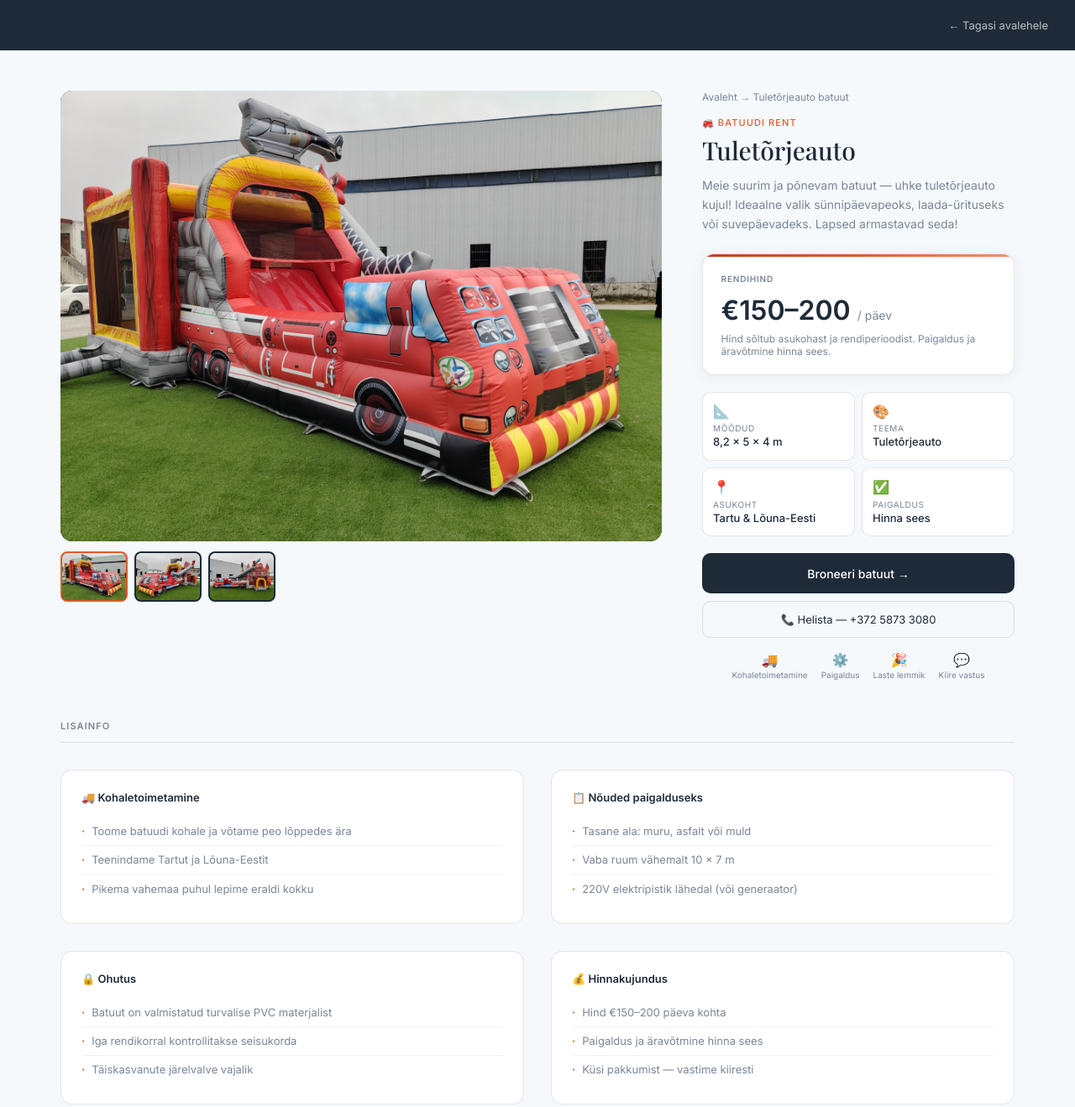
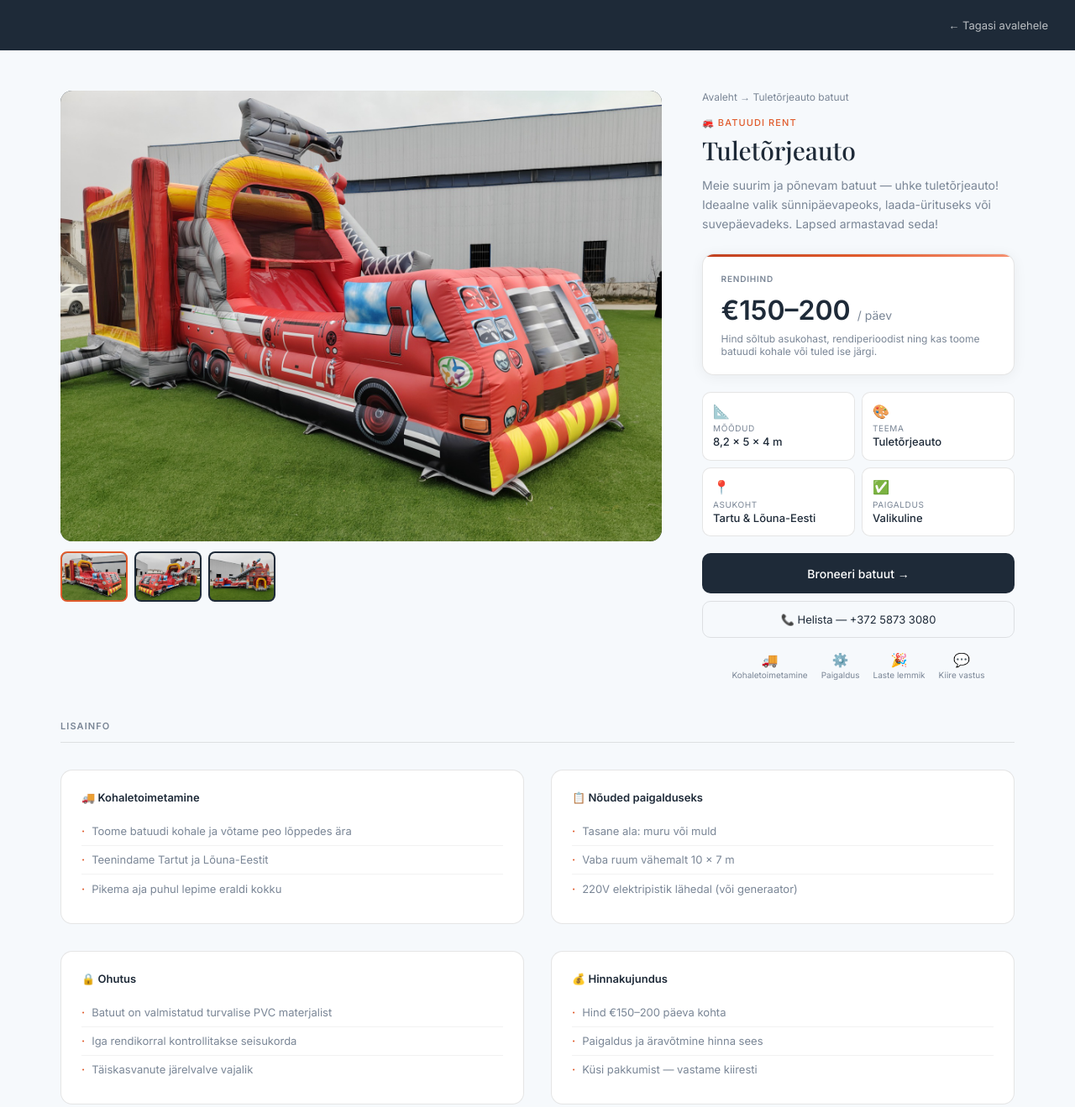
Before and after one commit to hermant1993-gif/hermant1993-gif.github.io, a plain HTML site: page firetruck.html in a window 1280 px wide. Shown: the top 1319 px of the page at 84% size. Drawn offline with nearby package versions, Linux system fonts and the light colour scheme.

Commit message:
Add files via upload

```diff
--- a/firetruck.html
+++ b/firetruck.html
@@ -100,14 +100,14 @@ body{font-family:'Inter',sans-serif;background:var(--bg);color:var(--slate)}
     <div class="back-breadcrumb"><a href="index.html">Avaleht</a> → Tuletõrjeauto batuut</div>
     <div class="product-eyebrow">🚒 Batuudi rent</div>
     <h1 class="product-title">Tuletõrjeauto</h1>
-    <p class="product-tagline">Meie suurim ja põnevam batuut — uhke tuletõrjeauto kujul! Ideaalne valik sünnipäevapeoks, laada-ürituseks või suvepäevadeks. Lapsed armastavad seda!</p>
+    <p class="product-tagline">Meie suurim ja põnevam batuut — uhke tuletõrjeauto! Ideaalne valik sünnipäevapeoks, laada-ürituseks või suvepäevadeks. Lapsed armastavad seda!</p>
 
     <div class="price-card">
       <div class="price-top-bar"></div>
       <div class="price-inner">
         <div class="price-label">Rendihind</div>
         <div class="price-main">€150–200 <span>/ päev</span></div>
-        <div class="price-note">Hind sõltub asukohast ja rendiperioodist. Paigaldus ja äravõtmine hinna sees.</div>
+        <div class="price-note">Hind sõltub asukohast, rendiperioodist ning kas toome batuudi kohale või tuled ise järgi.</div>
       </div>
     </div>
 
@@ -115,7 +115,7 @@ body{font-family:'Inter',sans-serif;background:var(--bg);color:var(--slate)}
       <div class="spec-item"><div class="spec-icon">📐</div><div class="spec-key">Mõõdud</div><div class="spec-val">8,2 × 5 × 4 m</div></div>
       <div class="spec-item"><div class="spec-icon">🎨</div><div class="spec-key">Teema</div><div class="spec-val">Tuletõrjeauto</div></div>
       <div class="spec-item"><div class="spec-icon">📍</div><div class="spec-key">Asukoht</div><div class="spec-val">Tartu &amp; Lõuna-Eesti</div></div>
-      <div class="spec-item"><div class="spec-icon">✅</div><div class="spec-key">Paigaldus</div><div class="spec-val">Hinna sees</div></div>
+      <div class="spec-item"><div class="spec-icon">✅</div><div class="spec-key">Paigaldus</div><div class="spec-val">Valikuline</div></div>
     </div>
 
     <a href="mailto:info@paevakangelane.ee?subject=Tulet%C3%B5rjeauto%20batuut%20%E2%80%94%20p%C3%A4ring&body=Tere!%0A%0ASoovin%20rentida%20Tulet%C3%B5rjeauto%20batuuti.%0A%0ASoovitud%20kuup%C3%A4ev%3A%20%0AKoht%3A%20%0A%0AT%C3%A4nan!" class="cta-btn">Broneeri batuut →</a>
@@ -138,13 +138,13 @@ body{font-family:'Inter',sans-serif;background:var(--bg);color:var(--slate)}
       <ul class="detail-list">
         <li>Toome batuudi kohale ja võtame peo lõppedes ära</li>
         <li>Teenindame Tartut ja Lõuna-Eestit</li>
-        <li>Pikema vahemaa puhul lepime eraldi kokku</li>
+        <li>Pikema aja puhul lepime eraldi kokku</li>
       </ul>
     </div>
     <div class="detail-block">
       <div class="detail-block-title">📋 Nõuded paigalduseks</div>
       <ul class="detail-list">
-        <li>Tasane ala: muru, asfalt või muld</li>
+        <li>Tasane ala: muru või muld</li>
         <li>Vaba ruum vähemalt 10 × 7 m</li>
         <li>220V elektripistik lähedal (või generaator)</li>
       </ul>
@@ -162,7 +162,7 @@ body{font-family:'Inter',sans-serif;background:var(--bg);color:var(--slate)}
       <ul class="detail-list">
         <li>Hind €150–200 päeva kohta</li>
         <li>Paigaldus ja äravõtmine hinna sees</li>
-        <li>Küsi pakkumist — vastime kiiresti</li>
+        <li>Küsi pakkumist — vastame kiiresti</li>
       </ul>
     </div>
   </div>
```
Also changed, not shown: elsa.html (+5 -5 lines), paw-patrol.html (+4 -4 lines).
